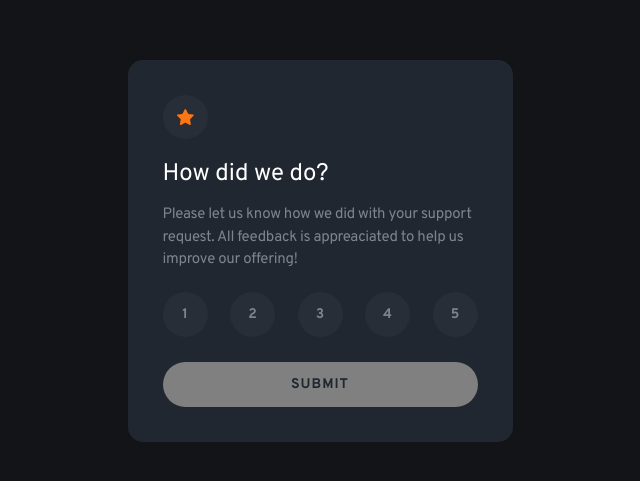
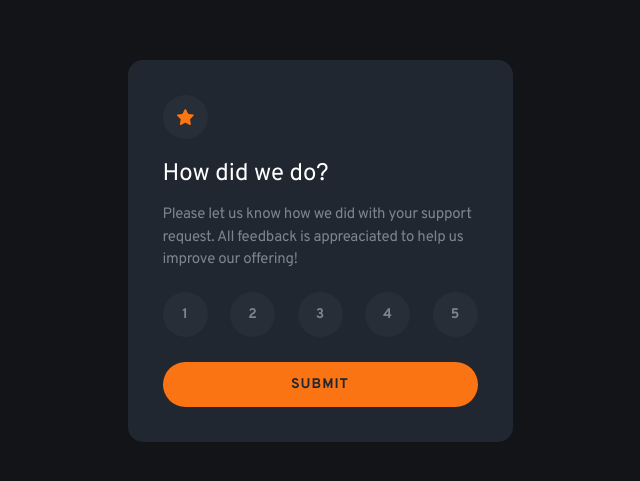
Before and after one commit to Pratitb/interactive-rating-component, a plain HTML site: page index.html in a window 1280 px wide. Shown: the part 149-630 px from the top of the page, without its empty margins (320-960 px from the left). Drawn offline with nearby package versions, Linux system fonts and the light colour scheme.

Commit message:
temporary button enabled

```diff
--- a/app.css
+++ b/app.css
@@ -84,9 +84,9 @@ body{
     letter-spacing: 1px;
     border-radius: 40px;
     color: #202730;
-    /* background-color: #fb7413; */
-    background-color: grey;
-    pointer-events: none;
+    background-color: #fb7413;
+    /* background-color: grey; */
+    /* pointer-events: none; */
     text-decoration: none;
     text-transform: uppercase;
 }
```
